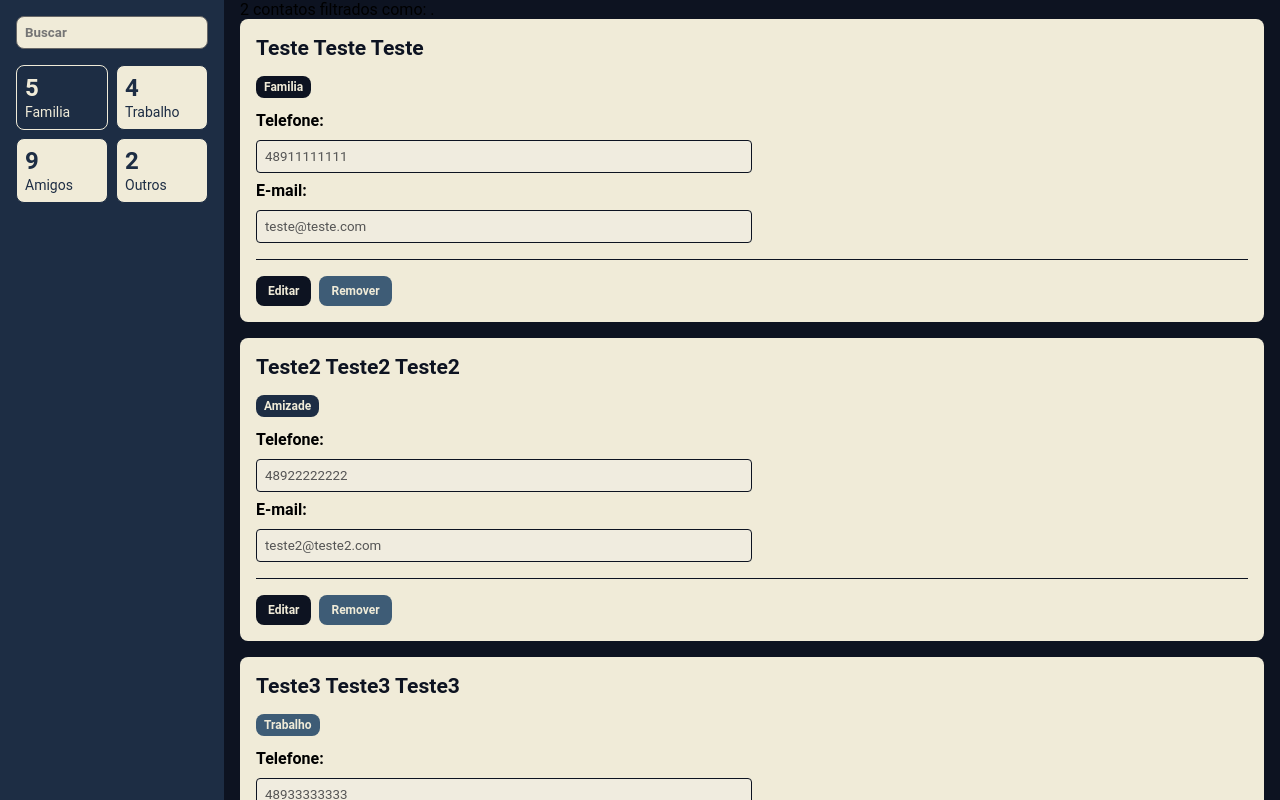
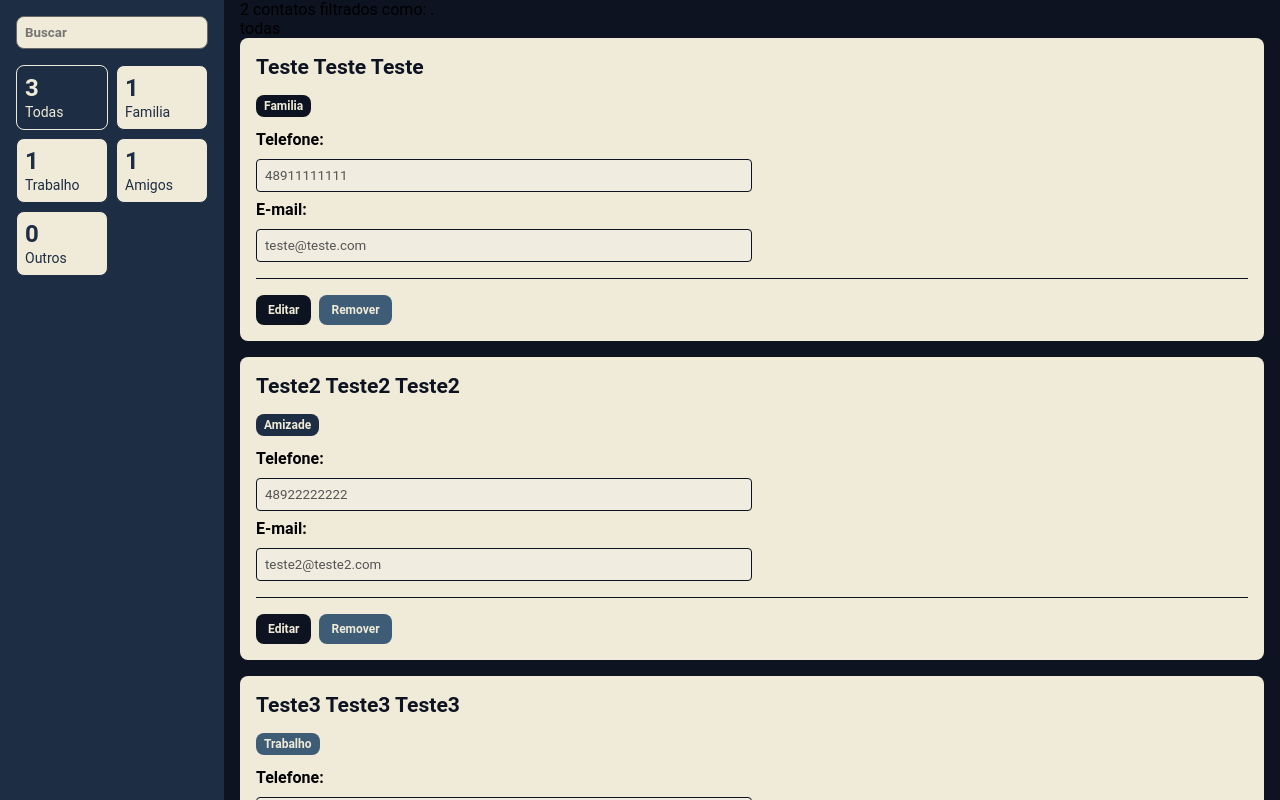
Before and after one commit to bcadore/conecta-plus-app, a React (Create React App) app: page / in a window 1280 px wide. Built offline with nearby package versions, Linux system fonts and the light colour scheme.

Commit message:
Adicionado recurso para filtragem das tarefas.

```diff
--- a/src/components/FiltroComponent/index.tsx
+++ b/src/components/FiltroComponent/index.tsx
@@ -1,16 +1,51 @@
+import { useDispatch, useSelector } from 'react-redux';
 import * as S from './styles';
+import { alteraFiltro } from '../../store/reducers/filtros';
+import * as enums from '../../utils/enums/EnumContatos';
+import { RootReducer } from '../../store';
 
 export type Props = {
-  ativo?: boolean;
-  contador: number;
   legenda: string;
+  criterio: 'todas' | 'tag';
+  valor?: enums.TagEnum;
 };
 
-const FiltroComponent = ({ ativo, contador, legenda }: Props) => (
-  <S.Card ativo={ativo}>
-    <S.Contador>{contador}</S.Contador>
-    <S.Label>{legenda}</S.Label>
-  </S.Card>
-);
+const FiltroComponent = ({ legenda, criterio, valor }: Props) => {
+  const dispatch = useDispatch();
+  const { filtro, contatos } = useSelector((state: RootReducer) => state);
+
+  const verificaAtivo = () => {
+    const mesmoCriterio = filtro.criterio === criterio;
+    const mesmoValor = filtro.valor === valor;
+
+    return mesmoCriterio && mesmoValor;
+  };
+
+  const contadorTarefas = () => {
+    if (criterio === 'todas') return contatos.itens.length;
+    if (criterio === 'tag') {
+      return contatos.itens.filter((item) => item.tagContato === valor).length;
+    }
+  };
+
+  const filtrar = () => {
+    dispatch(
+      alteraFiltro({
+        criterio,
+        valor,
+      })
+    );
+  };
+
+  const ativo = verificaAtivo();
+  const contador = contadorTarefas();
+
+  return (
+    <S.Card ativo={ativo} onClick={filtrar}>
+      <S.Contador>{contador}</S.Contador>
+      <S.Label>{legenda}</S.Label>
+    </S.Card>
+  );
+};
 
 export default FiltroComponent;
--- a/src/components/FiltroComponent/styles.ts
+++ b/src/components/FiltroComponent/styles.ts
@@ -1,14 +1,16 @@
 import styled from 'styled-components';
-import { Props } from '.';
 
-type OmitFiltro = Omit<Props, 'contador' | 'legenda'>;
+type Props = {
+  ativo: boolean;
+};
 
-export const Card = styled.div<OmitFiltro>`
+export const Card = styled.div<Props>`
   padding: 8px;
   border: 1px solid ${(props) => (props.ativo ? '#F0EBD8' : '#1D2D44')};
   border-radius: 8px;
   background-color: ${(props) => (props.ativo ? '#1D2D44' : '#F0EBD8')};
   color: ${(props) => (props.ativo ? '#F0EBD8' : '#1D2D44')};
+  cursor: pointer;
 `;
 
 export const Contador = styled.span`
--- a/src/containers/AsideContainer/index.tsx
+++ b/src/containers/AsideContainer/index.tsx
@@ -3,6 +3,7 @@ import FiltroComponent from '../../components/FiltroComponent';
 import * as S from './styles';
 import { RootReducer } from '../../store';
 import { alteraTermo } from '../../store/reducers/filtros';
+import * as enums from '../../utils/enums/EnumContatos'
 
 const AsideContainer = () => {
   const dispatch = useDispatch();
@@ -20,10 +21,11 @@ const AsideContainer = () => {
           onChange={(evento) => dispatch(alteraTermo(evento.target.value))}
         />
         <S.Filtros>
-          <FiltroComponent legenda="Familia" contador={5} ativo />
-          <FiltroComponent legenda="Trabalho" contador={4} />
-          <FiltroComponent legenda="Amigos" contador={9} />
-          <FiltroComponent legenda="Outros" contador={2} />
+          <FiltroComponent criterio="todas" legenda="Todas" />
+          <FiltroComponent criterio="tag" valor={enums.TagEnum.FAMILIA} legenda="Familia" />
+          <FiltroComponent criterio="tag" valor={enums.TagEnum.TRABALHO} legenda="Trabalho" />
+          <FiltroComponent criterio="tag" valor={enums.TagEnum.AMIZADE} legenda="Amigos" />
+          <FiltroComponent criterio="tag" valor={enums.TagEnum.OUTRO} legenda="Outros" />
         </S.Filtros>
       </div>
     </S.Aside>
--- a/src/containers/ContactsListContainer/index.tsx
+++ b/src/containers/ContactsListContainer/index.tsx
@@ -5,15 +5,39 @@ import { RootReducer } from '../../store';
 
 const ContactsListContainer = () => {
   const { itens } = useSelector((state: RootReducer) => state.contatos);
-  const { termo } = useSelector((state: RootReducer) => state.filtro);
+  const { termo, criterio, valor } = useSelector(
+    (state: RootReducer) => state.filtro
+  );
 
   const filtraTarefas = () => {
-    return itens.filter((item) => item.nomeContato.toLowerCase().search(termo.toLocaleLowerCase()) >= 0);
+    let contatosFiltrados = itens;
+
+    if (termo !== undefined) {
+      contatosFiltrados = contatosFiltrados.filter(
+        (item) =>
+          item.nomeContato.toLowerCase().search(termo.toLocaleLowerCase()) >= 0
+      );
+
+      if (criterio === 'tag') {
+        contatosFiltrados = contatosFiltrados.filter(
+          (item) => item.tagContato === valor
+        );
+      }
+
+      return contatosFiltrados;
+    } else {
+      return itens;
+    }
   };
 
   return (
     <S.Main>
       <p>2 contatos filtrados como: {termo}.</p>
+      <ul>
+        <li>{termo}</li>
+        <li>{criterio}</li>
+        <li>{valor}</li>
+      </ul>
       <ul>
         {filtraTarefas().map((c) => (
           <li key={c.nomeContato}>
--- a/src/store/reducers/filtros.ts
+++ b/src/store/reducers/filtros.ts
@@ -2,8 +2,8 @@ import { PayloadAction, createSlice } from '@reduxjs/toolkit';
 import * as enums from '../../utils/enums/EnumContatos';
 
 type FiltroState = {
-  termo: string;
-  criterio: 'todas' | 'tag';
+  termo?: string;
+  criterio: 'tag' | 'todas';
   valor?: enums.TagEnum;
 };
 
@@ -19,9 +19,13 @@ const filtroSlice = createSlice({
     alteraTermo: (state, action: PayloadAction<string>) => {
       state.termo = action.payload;
     },
+    alteraFiltro: (state, action: PayloadAction<FiltroState>) => {
+      state.criterio = action.payload.criterio;
+      state.valor = action.payload.valor;
+    }
   },
 });
 
-export const { alteraTermo } = filtroSlice.actions;
+export const { alteraTermo, alteraFiltro } = filtroSlice.actions;
 
 export default filtroSlice.reducer;
```
